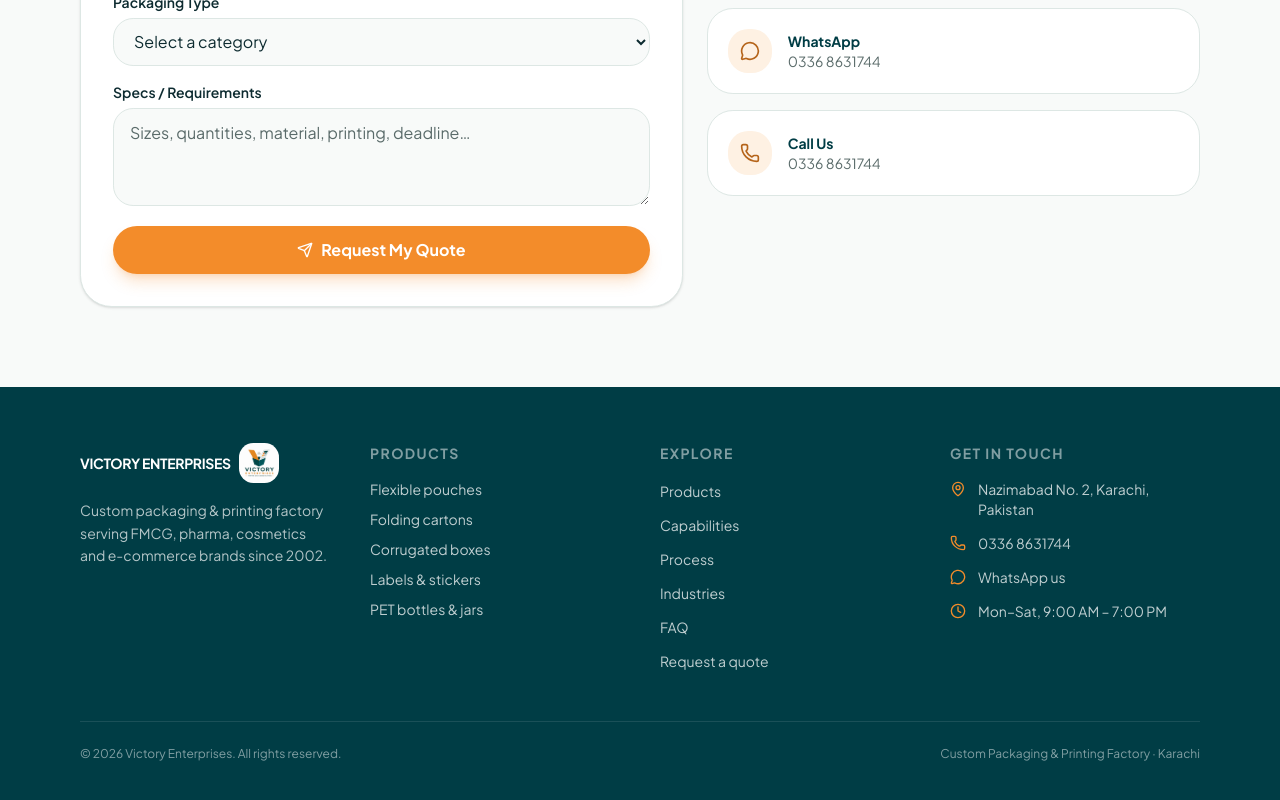
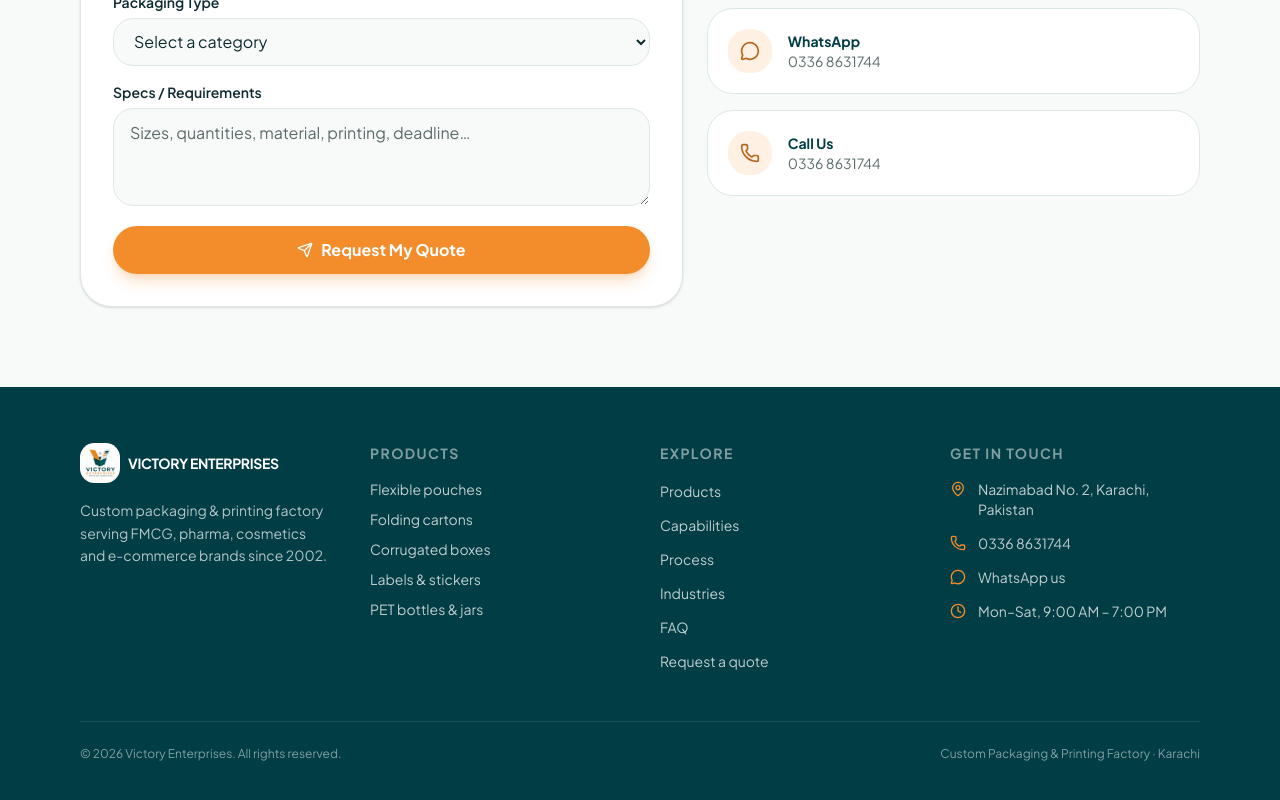
Before and after one commit to thegrotech/victory-enterprise, a Next.js app in the folder victory-enterprises-react/: page / in a window 1280 px wide. Shown: the part 9263-10063 px from the top of the page. Built offline with nearby package versions, Linux system fonts and the light colour scheme.

Commit message:
Fix indentation and update footer text display

```diff
--- a/victory-enterprises-react/components/site-footer.tsx
+++ b/victory-enterprises-react/components/site-footer.tsx
@@ -26,14 +26,15 @@ export function SiteFooter() {
         <div className="grid gap-10 md:grid-cols-4">
           <div className="md:col-span-1">
             <div className="flex items-center gap-2">
-  <span className="text-sm font-bold tracking-tight">
-    VICTORY ENTERPRISES
-  </span>
   <img
     src="/victory-enterprises-logo.jpeg"
     alt="Victory Enterprises"
     className="h-10 w-auto shrink-0 rounded-lg object-contain"
   />
+              <span className="text-sm font-bold tracking-tight">
+    VICTORY ENTERPRISES
+  </span>
+
 </div>
             <p className="mt-4 text-sm leading-relaxed text-teal-foreground/70">
               Custom packaging &amp; printing factory serving FMCG, pharma,
```
